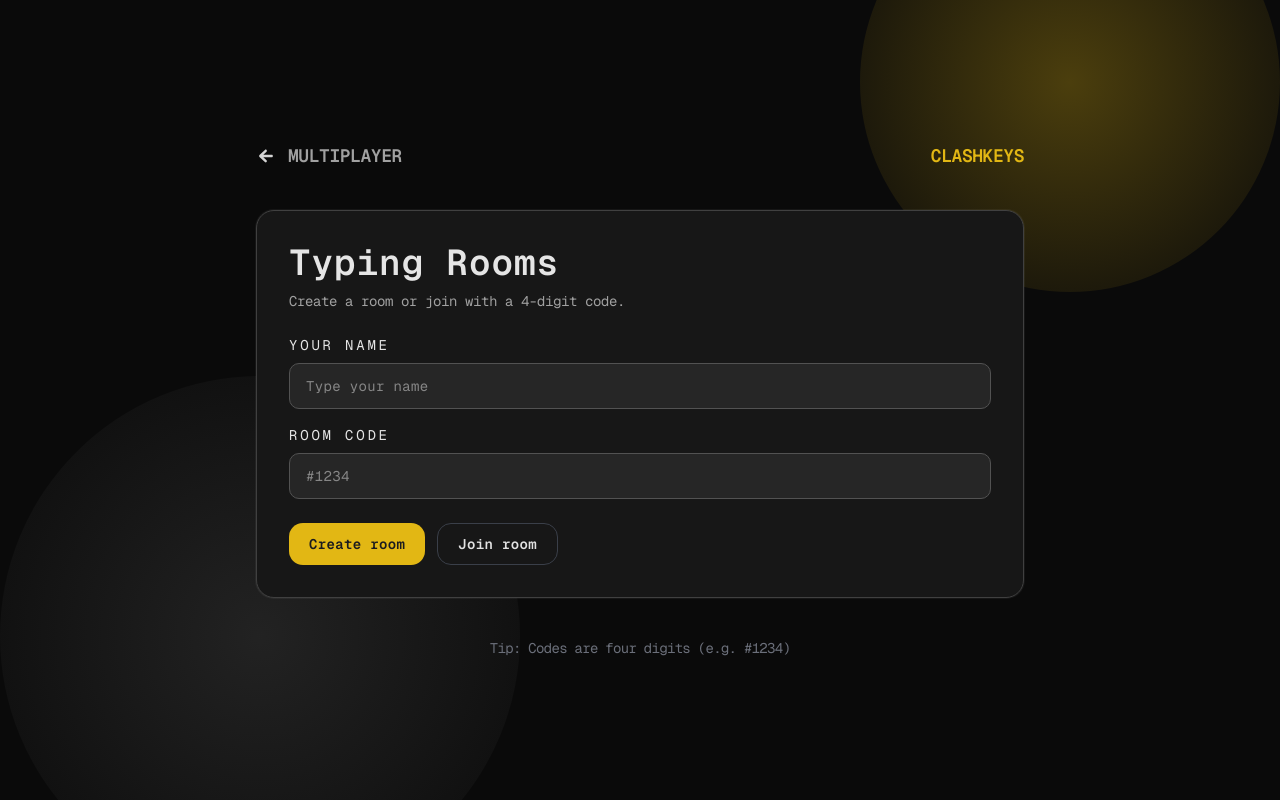
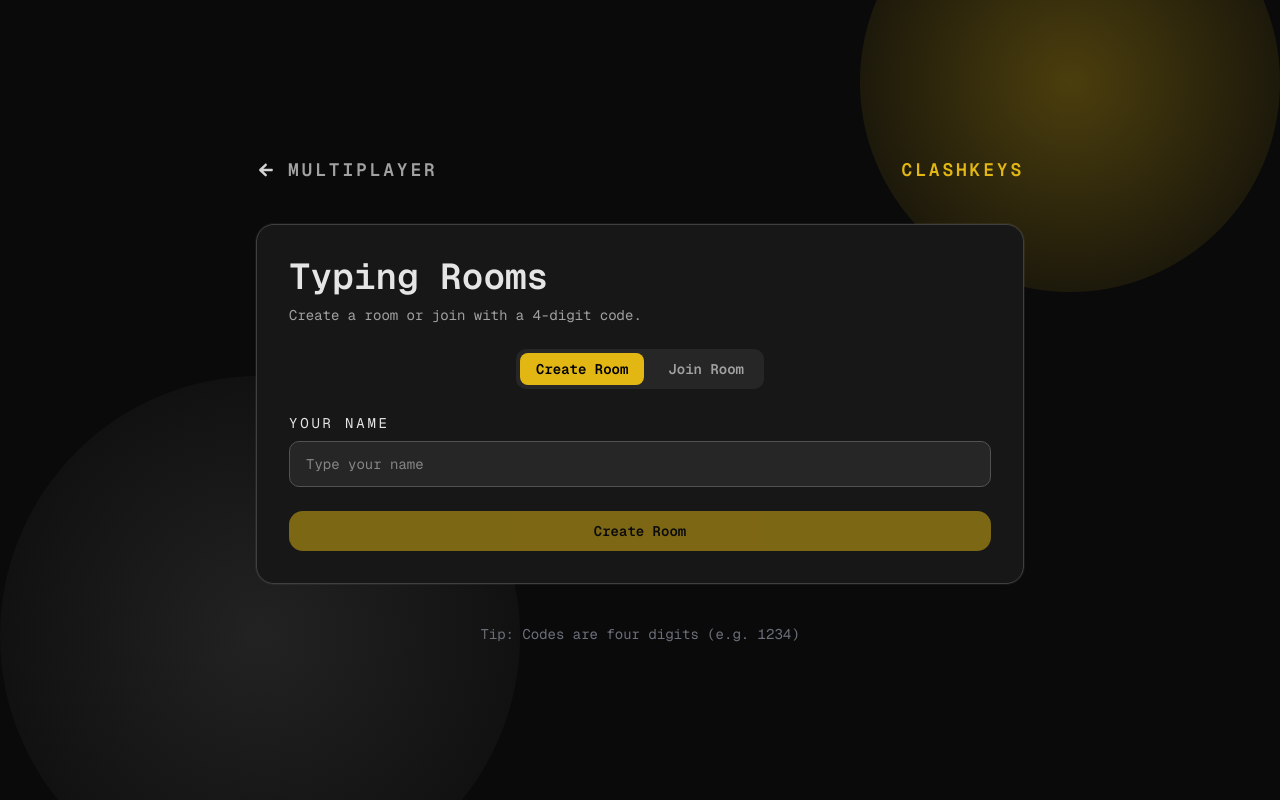
Before and after one commit to Aayush7105/clashkeys, a Next.js app: page /multiplayer in a window 1280 px wide. Built offline with nearby package versions, Linux system fonts and the light colour scheme; no server answers.

Commit message:
multiplayer changes

```diff
--- a/components/multiplayer/multiplayer-page.tsx
+++ b/components/multiplayer/multiplayer-page.tsx
@@ -5,9 +5,10 @@ import { useRouter } from "next/navigation";
 import { IoMdArrowRoundBack } from "react-icons/io";
 import { socket } from "@/lib/socket";
 
+// "
 export default function MultiplayerPage() {
   const router = useRouter();
-
+  const [mode, setMode] = useState("create");
   const [name, setName] = useState("");
   const [room, setRoom] = useState("");
 
@@ -82,72 +83,103 @@ export default function MultiplayerPage() {
           <div className="flex items-center gap-3">
             <button
               onClick={() => router.push("/")}
-              aria-label="Back to home"
-              className="inline-flex  items-center justify-center rounded-full text-neutral-300 transition-colors hover:border-[#e2b714] hover:text-[#e2b714] cursor-pointer"
+              className="rounded-full text-neutral-300 hover:text-[#e2b714]"
             >
               <IoMdArrowRoundBack className="size-5" />
             </button>
-            <span className="font-mono text-lg tracking-tight font-semibold">
-              Multiplayer
-            </span>
+            <span className="font-mono text-lg font-semibold">Multiplayer</span>
           </div>
-          <span className="text-[#e2b714] text-lg font-mono tracking-tight font-semibold">
+          <span className="text-[#e2b714] text-lg font-mono font-semibold">
             clashkeys
           </span>
         </div>
 
-        <div className="rounded-2xl border border-neutral-700 bg-neutral-900 p-6 sm:p-8 shadow-[0_0_0_1px_rgba(255,255,255,0.05)] font-mono tracking-tight">
-          <h2 className="text-2xl sm:text-4xl font-semibold tracking-wide ">
-            Typing Rooms
-          </h2>
+        <div className="rounded-2xl border border-neutral-700 bg-neutral-900 p-6 sm:p-8 shadow-[0_0_0_1px_rgba(255,255,255,0.05)] font-mono">
+          <h2 className="text-2xl sm:text-4xl font-semibold">Typing Rooms</h2>
           <p className="mt-2 text-sm text-neutral-400">
             Create a room or join with a 4-digit code.
           </p>
+          <div className="flex justify-center items-center">
+            <div className="mt-6 flex gap-2 bg-neutral-800 p-1 rounded-lg w-fit">
+              <button
+                onClick={() => setMode("create")}
+                className={`px-4 py-1.5 rounded-md text-sm font-semibold transition ${
+                  mode === "create"
+                    ? "bg-[#e2b714] text-black"
+                    : "text-neutral-400"
+                }`}
+              >
+                Create Room
+              </button>
 
-          <div className="mt-6 grid gap-4 sm:grid-cols-2">
-            <div className="sm:col-span-2">
-              <label className="block text-sm uppercase tracking-[0.2em] text-neutral-200">
+              <button
+                onClick={() => setMode("join")}
+                className={`px-4 py-1.5 rounded-md text-sm font-semibold transition ${
+                  mode === "join"
+                    ? "bg-[#e2b714] text-black"
+                    : "text-neutral-400"
+                }`}
+              >
+                Join Room
+              </button>
+            </div>
+          </div>
+
+          {/* Inputs */}
+          <div className="mt-6 grid gap-4">
+            {/* Name */}
+            <div>
+              <label className="block text-sm uppercase tracking-[0.2em]">
                 Your name
               </label>
               <input
                 placeholder="Type your name"
                 value={name}
                 onChange={(e) => setName(e.target.value)}
-                className="mt-2 w-full rounded-lg bg-neutral-800 border border-neutral-600 px-4 py-3 text-sm tracking-wide outline-none focus:border-[#e2b714]"
+                className="mt-2 w-full rounded-lg bg-neutral-800 border border-neutral-600 px-4 py-3 text-sm outline-none focus:border-[#e2b714]"
               />
             </div>
 
-            <div className="sm:col-span-2">
-              <label className="block text-sm uppercase tracking-[0.2em] text-neutral-200">
-                Room code
-              </label>
-              <input
-                placeholder="#1234"
-                value={room}
-                onChange={(e) => setRoom(e.target.value)}
-                className="mt-2 w-full rounded-lg bg-neutral-800 border border-neutral-600 px-4 py-3 text-sm tracking-wide outline-none focus:border-[#e2b714]"
-              />
-            </div>
+            {/* Room (only for join) */}
+            {mode === "join" && (
+              <div>
+                <label className="block text-sm uppercase tracking-[0.2em]">
+                  Room code
+                </label>
+                <input
+                  placeholder="#1234"
+                  value={room}
+                  onChange={(e) => setRoom(e.target.value)}
+                  className="mt-2 w-full rounded-lg bg-neutral-800 border border-neutral-600 px-4 py-3 text-sm outline-none focus:border-[#e2b714]"
+                />
+              </div>
+            )}
           </div>
 
-          <div className="mt-6 flex flex-wrap gap-3">
-            <button
-              onClick={createRoom}
-              className="rounded-xl bg-[#e2b714] px-5 py-2.5 text-sm font-semibold text-[#1a1b1f] tracking-wide hover:brightness-110 cursor-pointer"
-            >
-              Create room
-            </button>
-            <button
-              onClick={joinRoom}
-              className="rounded-xl border border-[#3a3f49] px-5 py-2.5 text-sm font-semibold tracking-wide text-[#e2e2e2] hover:border-[#e2b714] cursor-pointer"
-            >
-              Join room
-            </button>
+          {/* Button */}
+          <div className="mt-6">
+            {mode === "create" ? (
+              <button
+                onClick={createRoom}
+                disabled={!name}
+                className="w-full rounded-xl bg-[#e2b714] px-5 py-2.5 text-sm font-semibold text-black hover:brightness-110 disabled:opacity-50"
+              >
+                Create Room
+              </button>
+            ) : (
+              <button
+                onClick={joinRoom}
+                disabled={!name || !room}
+                className="w-full rounded-xl border border-[#3a3f49] px-5 py-2.5 text-sm font-semibold hover:border-[#e2b714] disabled:opacity-50"
+              >
+                Join Room
+              </button>
+            )}
           </div>
         </div>
 
-        <p className="text-center text-sm text-[#6b6f7a] font-mono tracking-tighter">
-          Tip: Codes are four digits (e.g. #1234)
+        <p className="text-center text-sm text-[#6b6f7a] font-mono">
+          Tip: Codes are four digits (e.g. 1234)
         </p>
       </div>
     </main>
```
